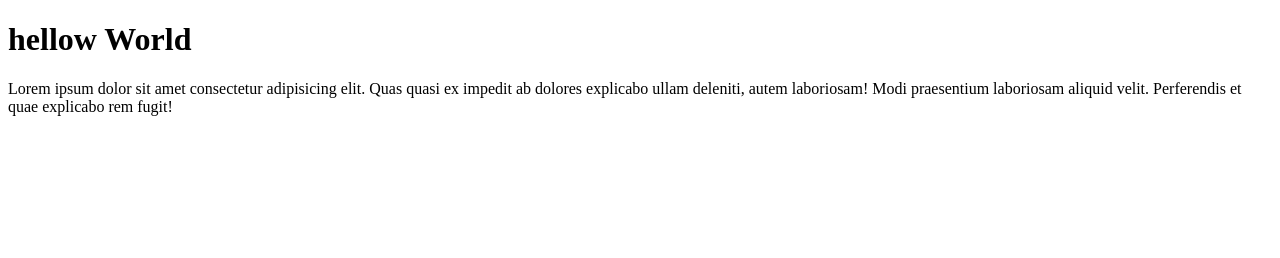
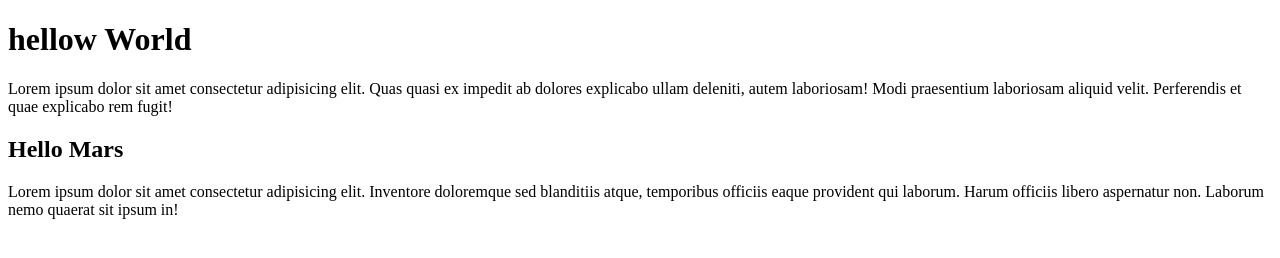
Before and after one commit to muhammadzaid45456/My-Projects, a plain HTML site: page index.html in a window 1280 px wide. Drawn offline with Linux system fonts and the light colour scheme.

Commit message:
your-commit

```diff
--- a/index.html
+++ b/index.html
@@ -8,5 +8,9 @@
 <body>
     <h1>hellow World</h1>
     <p>Lorem ipsum dolor sit amet consectetur adipisicing elit. Quas quasi ex impedit ab dolores explicabo ullam deleniti, autem laboriosam! Modi praesentium laboriosam aliquid velit. Perferendis et quae explicabo rem fugit!</p>
+    <h2>
+        Hello Mars
+    </h2>
+    Lorem ipsum dolor sit amet consectetur adipisicing elit. Inventore doloremque sed blanditiis atque, temporibus officiis eaque provident qui laborum. Harum officiis libero aspernatur non. Laborum nemo quaerat sit ipsum in!
 </body>
 </html>
```
